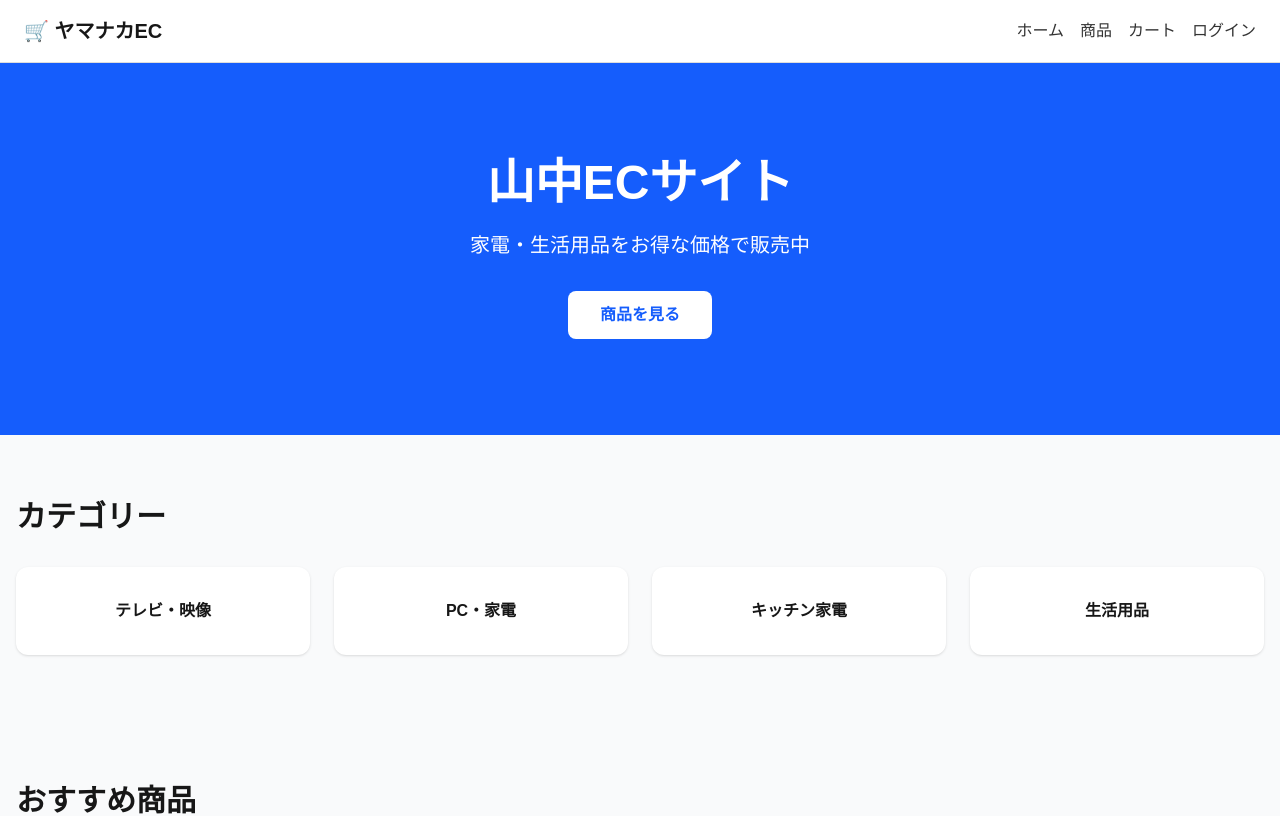
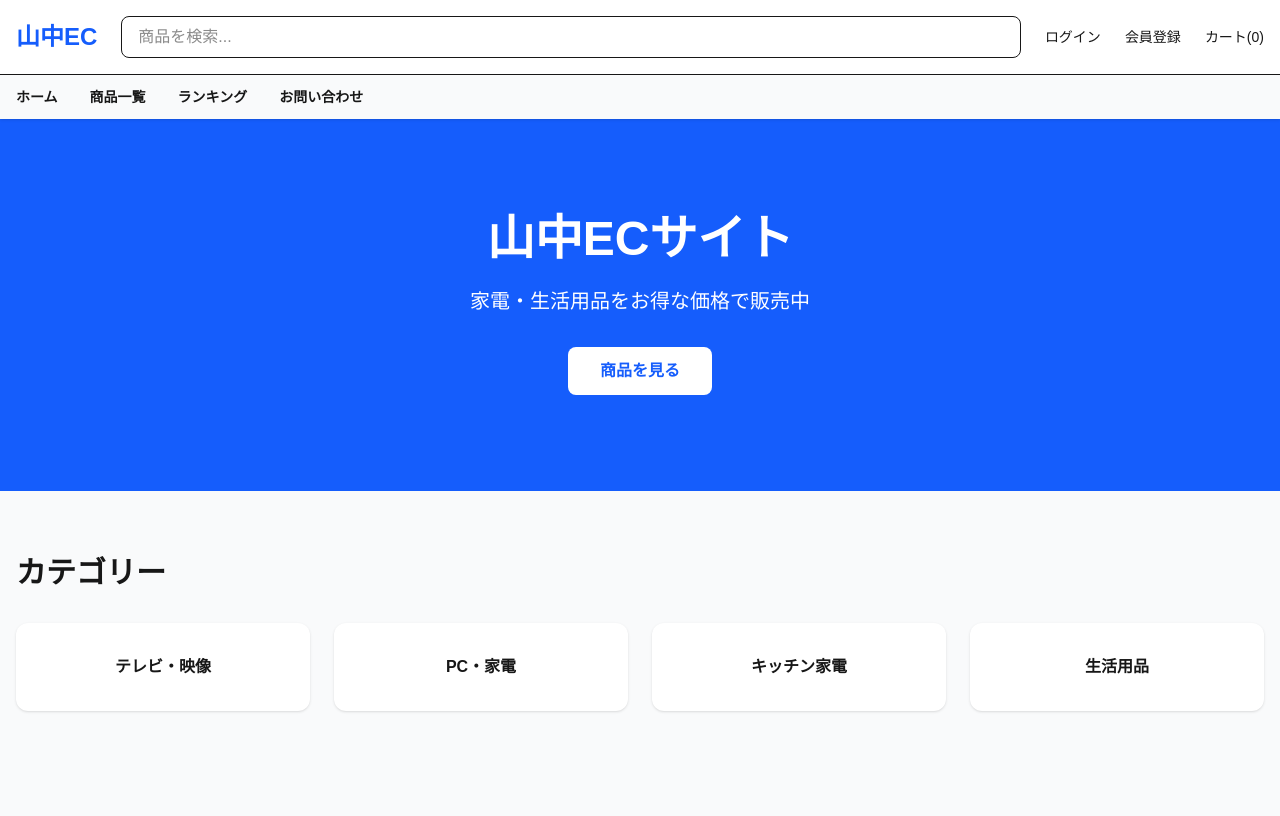
Before and after one commit to noise021/yamanaka-ec, a Next.js app: page / in a window 1280 px wide. Shown: the top 816 px of the page. Built offline with nearby package versions, Linux system fonts and the light colour scheme.

Commit message:
ヘッダー作成

```diff
--- a/components/Header.tsx
+++ b/components/Header.tsx
@@ -1,45 +1,54 @@
-import Link from "next/link";
-
 export default function Header() {
   return (
-    <header style={styles.header}>
-      <div style={styles.logo}>
-        🛒 ヤマナカEC
+    <header className="shadow bg-white sticky top-0 z-50">
+
+      {/* 上部 */}
+      <div className="max-w-7xl mx-auto px-4 py-4 flex items-center gap-6">
+
+        {/* ロゴ */}
+        <h1 className="text-2xl font-bold text-blue-600 whitespace-nowrap">
+          山中EC
+        </h1>
+
+        {/* 検索 */}
+        <div className="flex-1">
+          <input
+            type="text"
+            placeholder="商品を検索..."
+            className="w-full border rounded-lg px-4 py-2"
+          />
+        </div>
+
+        {/* メニュー */}
+        <nav className="flex gap-6 text-sm whitespace-nowrap">
+          <a href="#">ログイン</a>
+          <a href="#">会員登録</a>
+          <a href="#">カート(0)</a>
+        </nav>
+
       </div>
 
-      <nav style={styles.nav}>
-        <Link href="/" style={styles.link}>ホーム</Link>
-        <Link href="/products" style={styles.link}>商品</Link>
-        <Link href="/cart" style={styles.link}>カート</Link>
-        <Link href="/login" style={styles.link}>ログイン</Link>
-      </nav>
+      {/* ナビゲーション */}
+      <div className="border-t bg-gray-50">
+
+        <div className="max-w-7xl mx-auto px-4">
+
+          <nav className="flex gap-8 py-3 text-sm font-semibold">
+
+            <a href="/">ホーム</a>
+
+            <a href="#">商品一覧</a>
+
+            <a href="#">ランキング</a>
+
+            <a href="#">お問い合わせ</a>
+
+          </nav>
+
+        </div>
+
+      </div>
+
     </header>
   );
 }
-
-const styles: { [key: string]: React.CSSProperties } = {
-  header: {
-    display: "flex",
-    justifyContent: "space-between",
-    alignItems: "center",
-    padding: "16px 24px",
-    borderBottom: "1px solid #ddd",
-    backgroundColor: "#fff",
-    position: "sticky",
-    top: 0,
-    zIndex: 1000,
-  },
-  logo: {
-    fontSize: "20px",
-    fontWeight: "bold",
-  },
-  nav: {
-    display: "flex",
-    gap: "16px",
-  },
-  link: {
-    textDecoration: "none",
-    color: "#333",
-    fontWeight: 500,
-  },
-};
```
Also changed, not shown: 1 other file (tests, documents, lock files or other folders).
